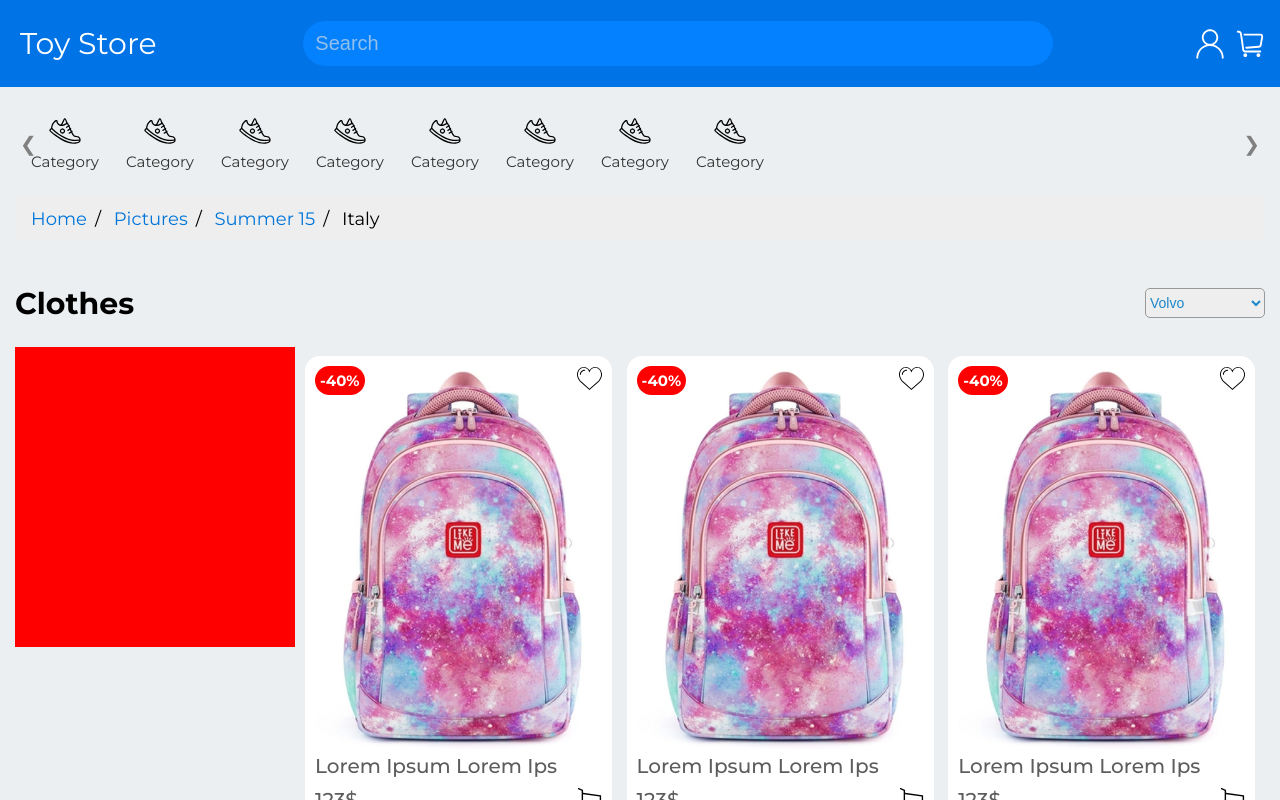
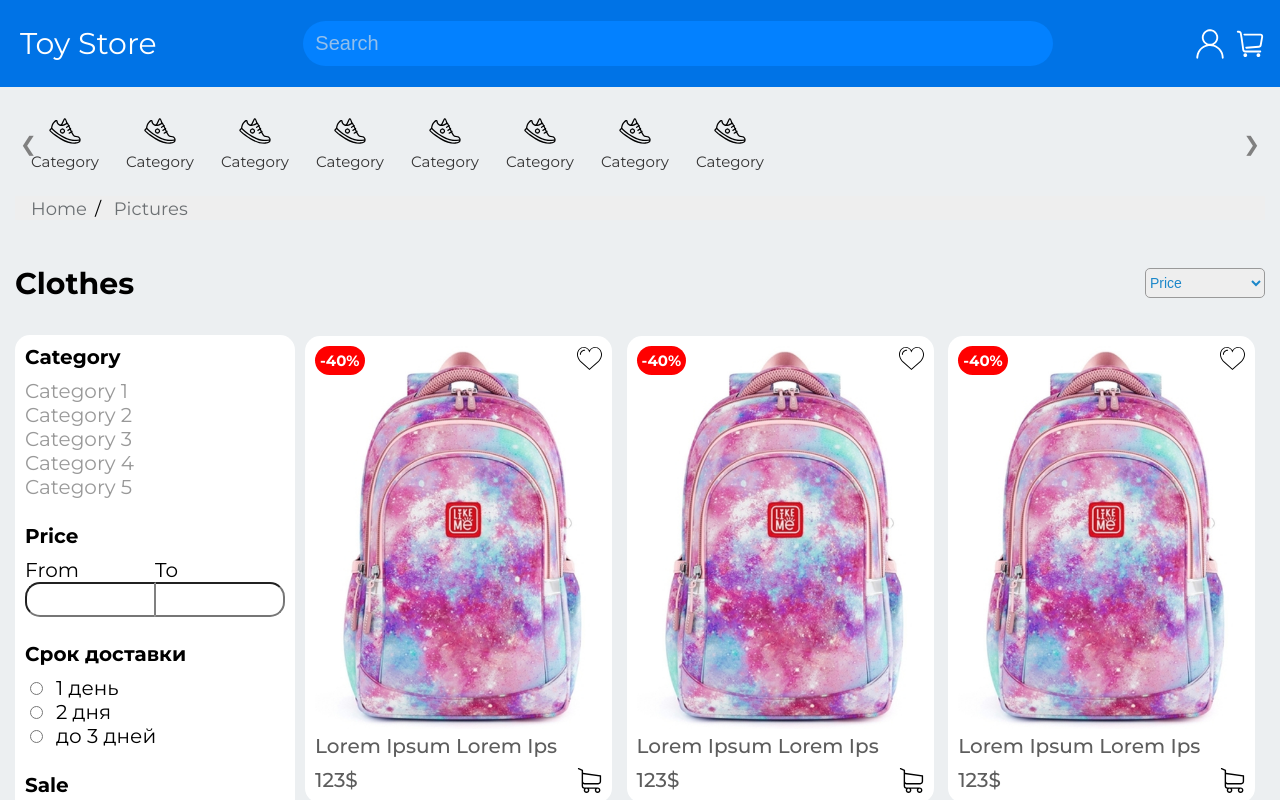
Before and after one commit to p0pl3/toy_store, a Vue app: page /catalog in a window 1280 px wide. Shown: the top 800 px of the page. Built offline with nearby package versions, Linux system fonts and the light colour scheme; what vue-overflow-scroll would draw is missing.

Commit message:
FEATURE: Added filter block

```diff
--- a/src/views/ProductsCatalog.vue
+++ b/src/views/ProductsCatalog.vue
@@ -6,8 +6,6 @@
         <ul class="breadcrumb">
           <li><a href="#">Home</a></li>
           <li><a href="#">Pictures</a></li>
-          <li><a href="#">Summer 15</a></li>
-          <li>Italy</li>
         </ul>
       </div>
     </div>
@@ -17,7 +15,7 @@
       <div class="products-catalog__title">
         <h2>Clothes</h2>
         <select id="cars" name="cars" class="box">
-          <option value="volvo">Volvo</option>
+          <option value="volvo">Price</option>
           <option value="saab">Saab</option>
           <option value="fiat">Fiat</option>
           <option value="audi">Audi</option>
@@ -25,10 +23,65 @@
       </div>
       <div class="products__article">
         <div class="products-catalog__filter">
+          <h4 style="margin-top: 0px;">Category</h4>
+          <ul>
+            <li><a href="#">Category 1</a></li>
+            <li><a href="#">Category 2</a></li>
+            <li><a href="#">Category 3</a></li>
+            <li><a href="#">Category 4</a></li>
+            <li><a href="#">Category 5</a></li>
+          </ul>
+          <div class="filter__price-range">
+            <h4>Price</h4>
+            <div class="" style="display: flex;">
+              <div class="" style="width: 50%;">
+                <p style="margin: 0px;">From</p>
+                <input
+                    style="width: 100%; font-size: 20px;  text-indent:5px;border-right: 1px solid grey; height: 35px; border-radius: 15px 0px 0px 15px;"
+                    type="number">
+              </div>
+              <div class="" style="width: 50%;">
+                <p style="margin: 0px;">To</p>
+                <input
+                    style="width: 100%; font-size: 20px; text-indent:5px;border-left: 1px solid grey; height: 35px;  border-radius: 0px 15px 15px 0px;"
+                    type="number">
+              </div>
 
+            </div>
+          </div>
+          <div class="filter__delivery">
+            <h4>Срок доставки</h4>
+            <!--            <label for="two"> 2 дня</label>-->
+            <ul>
+              <li><input type="radio" id="deliveryChoice1"
+                         name="delivery" value="email">
+                <label for="deliveryChoice1">1 день</label></li>
+              <li><input type="radio" id="deliveryChoice2"
+                         name="delivery" value="phone">
+                <label for="deliveryChoice2">2 дня</label></li>
+              <li><input type="radio" id="deliveryChoice3"
+                         name="delivery" value="mail">
+                <label for="deliveryChoice3">до 3 дней</label></li>
+            </ul>
+          </div>
+          <div class="filter__sale">
+            <h4>Sale</h4>
+            <!--            <label for="two"> 2 дня</label>-->
+            <ul>
+              <li><input type="radio" id="saleChoice1"
+                         name="contact" value="email">
+                <label for="saleChoice1">от 10% и выше</label></li>
+              <li><input type="radio" id="saleChoice2"
+                         name="contact" value="phone">
+                <label for="saleChoice2">от 30% и выше</label></li>
+              <li><input type="radio" id="saleChoice3"
+                         name="contact" value="mail">
+                <label for="saleChoice3">от 50% и выше</label></li>
+            </ul>
+          </div>
         </div>
         <div class="product-catalog__grip">
-          <ProductCard  v-for="i in (1, 2, 3,4, 5, 6)" :key="i" class="qwe"/>
+          <ProductCard v-for="i in (1, 2, 3,4, 5, 6,7,8,9,10,11,12)" :key="i" class="qwe"/>
         </div>
       </div>
     </div>
@@ -47,9 +100,14 @@ export default {
 
 <style lang="scss" scoped>
 
-//.product {
-//  width: calc(32% - 5 * 2px);
-//}
+h4 {
+  margin: 25px 0px 10px 0px;
+}
+
+.filter__price-range {
+  margin: 10px 0px;
+  //background: red;
+}
 
 .box {
   width: 120px;
@@ -62,8 +120,11 @@ export default {
 }
 
 .products-catalog__filter {
+  margin-top: 8px;
+  padding: 10px;
+  border-radius: 15px;
   position: sticky;
-  top: 0;
+  top: 10px;
 }
 
 .qwe {
@@ -77,12 +138,17 @@ export default {
   display: flex;
   justify-content: space-between;
   //flex-wrap: wrap;
+  align-items: start;
 }
 
 .products-catalog__filter {
   min-width: 280px;
-  height: 300px;
-  background: red;
+  background: #ffffff;
+
+  ul > li > a {
+    text-decoration: none;
+    color: #999999;
+  }
 }
 
 .product-catalog__grip {
@@ -100,9 +166,16 @@ export default {
 
 ul {
   margin: 0px;
+  list-style-type: none;
+  padding: 0px;
 }
+
+ul > li > label {
+  margin: 10px;
+}
+
 ul.breadcrumb {
-  padding: 10px 16px;
+  padding: 0px 16px;
   list-style: none;
   background-color: #eee;
 }
@@ -114,7 +187,7 @@ ul.breadcrumb li {
 }
 
 /* Add a slash symbol (/) before/behind each list item */
-ul.breadcrumb li+li:before {
+ul.breadcrumb li + li:before {
   padding: 8px;
   color: black;
   content: "/\00a0";
@@ -122,7 +195,7 @@ ul.breadcrumb li+li:before {
 
 /* Add a color to all links inside the list */
 ul.breadcrumb li a {
-  color: #0275d8;
+  color: #6c7073;
   text-decoration: none;
 }
 
@@ -151,6 +224,14 @@ ul.breadcrumb li a:hover {
 }
 
 @media screen and (max-width: 600px) {
+  .product-catalog__grip {
+    margin-left: 0px;
+  }
+  .products-catalog__filter {
+    position: inherit;
+    margin-bottom: 10px;
+  }
+
   .products__article {
     flex-wrap: wrap;
   }
```
